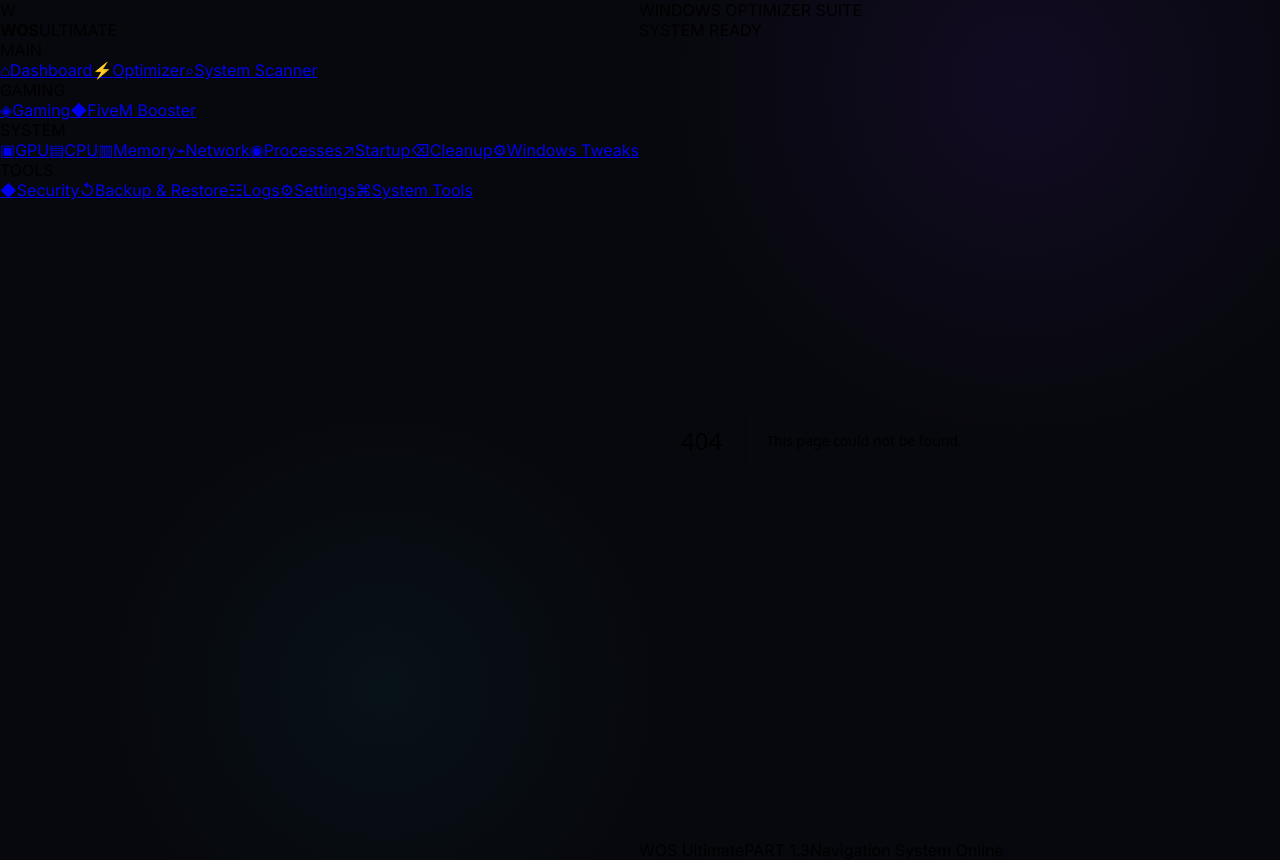
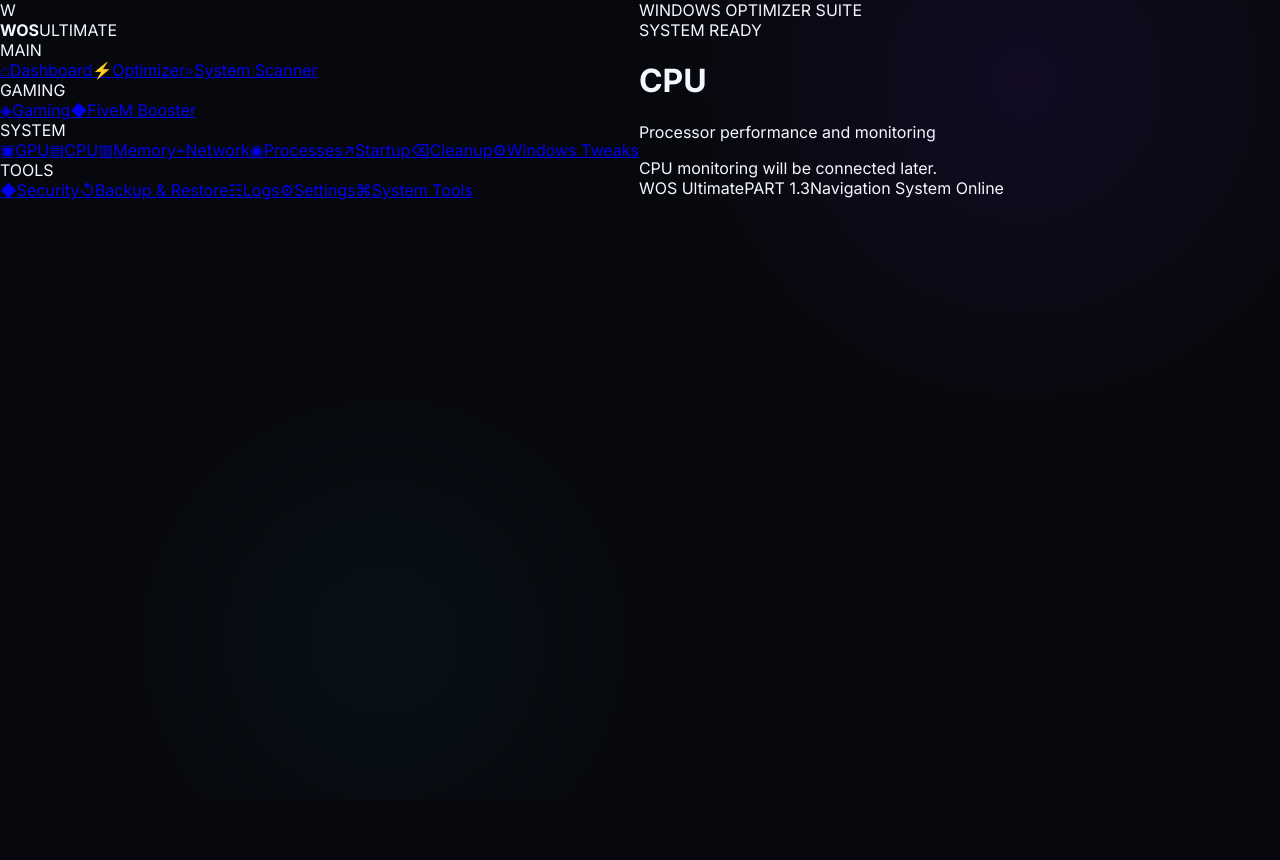
Before and after one commit to nathmphlt-dotcom/WOS-Ultimate, a Next.js app in the folder web/: page /cpu in a window 1280 px wide. Before the commit this address had no page. After the commit the page ends 800 px from the top, so only its background shows below. Built offline with nearby package versions, Linux system fonts and the light colour scheme.

Commit message:
Create page.tsx

```diff
--- /dev/null
+++ b/web/app/cpu/page.tsx
@@ -0,0 +1,17 @@
+import PageHeader from "../../components/PageHeader"
+import PageTransition from "../../components/PageTransition"
+
+export default function CPUPage() {
+  return (
+    <PageTransition>
+      <PageHeader
+        title="CPU"
+        description="Processor performance and monitoring"
+      />
+
+      <div className="wos-empty-state">
+        CPU monitoring will be connected later.
+      </div>
+    </PageTransition>
+  )
+}
```
